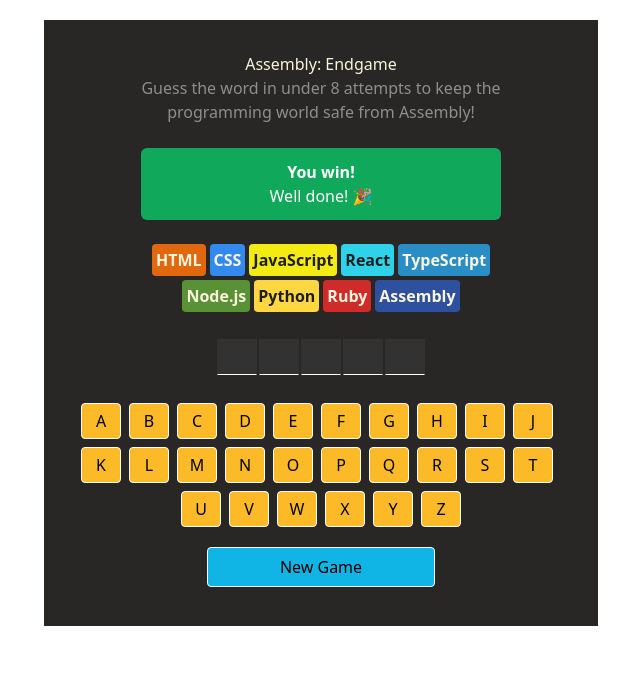
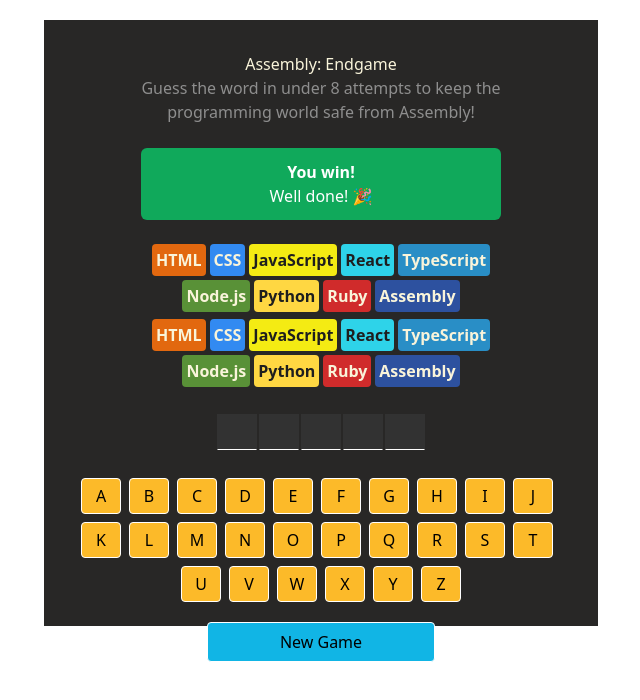
Before and after one commit to thierry-byiringiro/assemblyEndGame, a React (Vite) app: page / in a window 1280 px wide. Shown: the top 700 px of the page, without its empty margins (319-959 px from the left). Built offline with nearby package versions, Linux system fonts and the light colour scheme.

Commit message:
added the languages component contents and added the lost classes to languages

```diff
--- a/src/components/Keyboard.tsx
+++ b/src/components/Keyboard.tsx
@@ -1,5 +1,6 @@
 import React, { useState } from "react";
 import clsx from "clsx";
+import Language from "../assets/languages.json";
 
 export default function Keyboard() {
   const [guessedWord, setGuessedWord] = useState<string[]>([]);
@@ -19,6 +20,22 @@
       {guessedWord.includes(letter) ? letter.toUpperCase() : ""}
     </span>
   ));
+  const wrongGuessesCount = guessedWord.filter((el) => {
+    return !currentWord.includes(el);
+  }).length;
+  const languages = Language.map((el, index) => {
+    const isLanguageLost = index < wrongGuessesCount;
+    const classNames = clsx("chip", isLanguageLost && "lost");
+    return (
+      <li
+        key={index}
+        style={{ backgroundColor: el.backgroundColor, color: el.color }}
+        className={`${classNames} p-1 flex justify-center font-bold rounded-sm`}
+      >
+        {el.name}
+      </li>
+    );
+  });
 
   const alphabets = "abcdefghijklmnopqrstuvwxyz";
   const getKeyboard = alphabets.split("").map((letter, index) => {
@@ -44,6 +61,11 @@
 
   return (
     <>
+      <div className="w-90.25 h-12.75">
+        <ul className="flex justify-center items-center flex-row gap-1 flex-wrap">
+          {languages}
+        </ul>
+      </div>
       <div className="flex gap-0.5 mt-5">{getWords}</div>
       <div className="flex flex-col space-y-4 items-center">
         <div className="w-120 h-33 flex flex-wrap justify-center items-center space-x-2">
```
